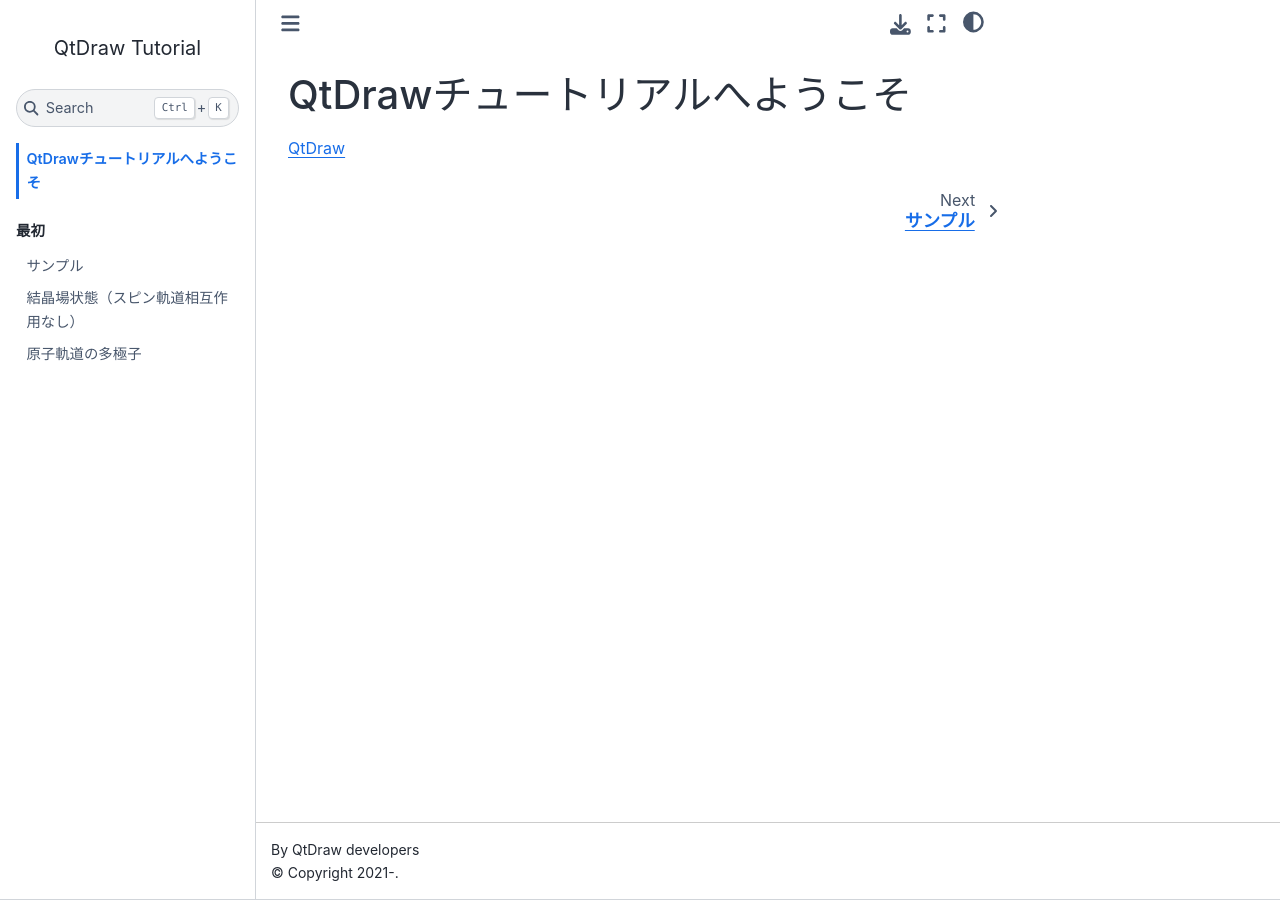
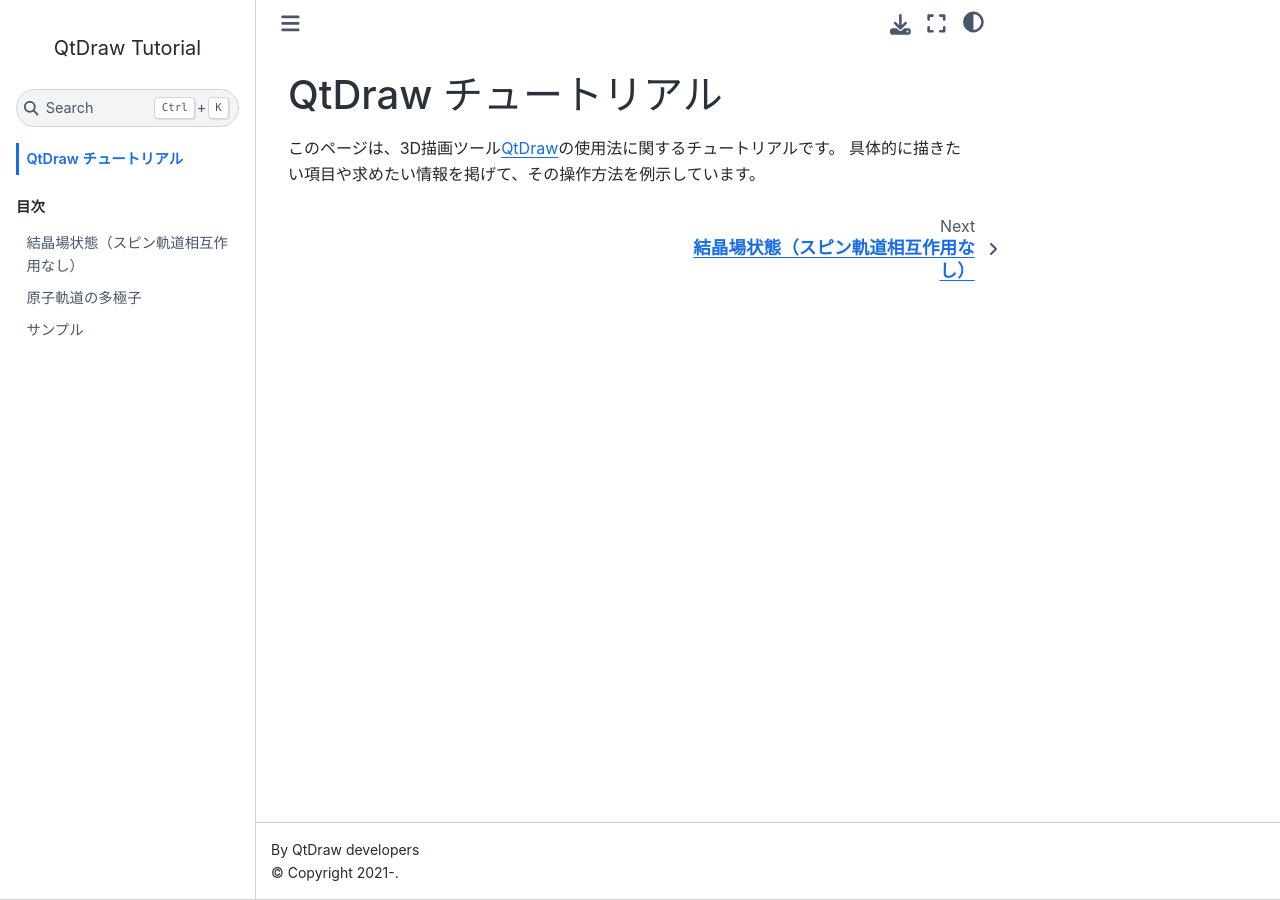
Before and after one commit to CMT-MU/QtDrawTutorial, a Jupyter Book: the page built from index.md, in a window 1280 px wide. Built offline with Jupyter Book 1.0.4 settings and Sphinx 7.4.7 and the Sphinx Book theme 1.1.4, drawn with Linux system fonts in a browser that asks for light colours.

Commit message:
update index

```diff
--- a/_toc.yml
+++ b/_toc.yml
@@ -1,8 +1,8 @@
 format: jb-book
 root: index
 parts:
-- caption: 最初
+- caption: 目次
   chapters:
-  - file: src/sample_py
   - file: src/cef/cef_1
   - file: src/atomic_multipole/atomic_multipole
+  - file: src/sample_py
--- a/index.md
+++ b/index.md
@@ -1,2 +1,4 @@
-# QtDrawチュートリアルへようこそ
-[QtDraw](https://github.com/CMT-MU/QtDraw)
+# QtDraw チュートリアル
+
+このページは、3D描画ツール[QtDraw](https://github.com/CMT-MU/QtDraw)の使用法に関するチュートリアルです。
+具体的に描きたい項目や求めたい情報を掲げて、その操作方法を例示しています。
```
